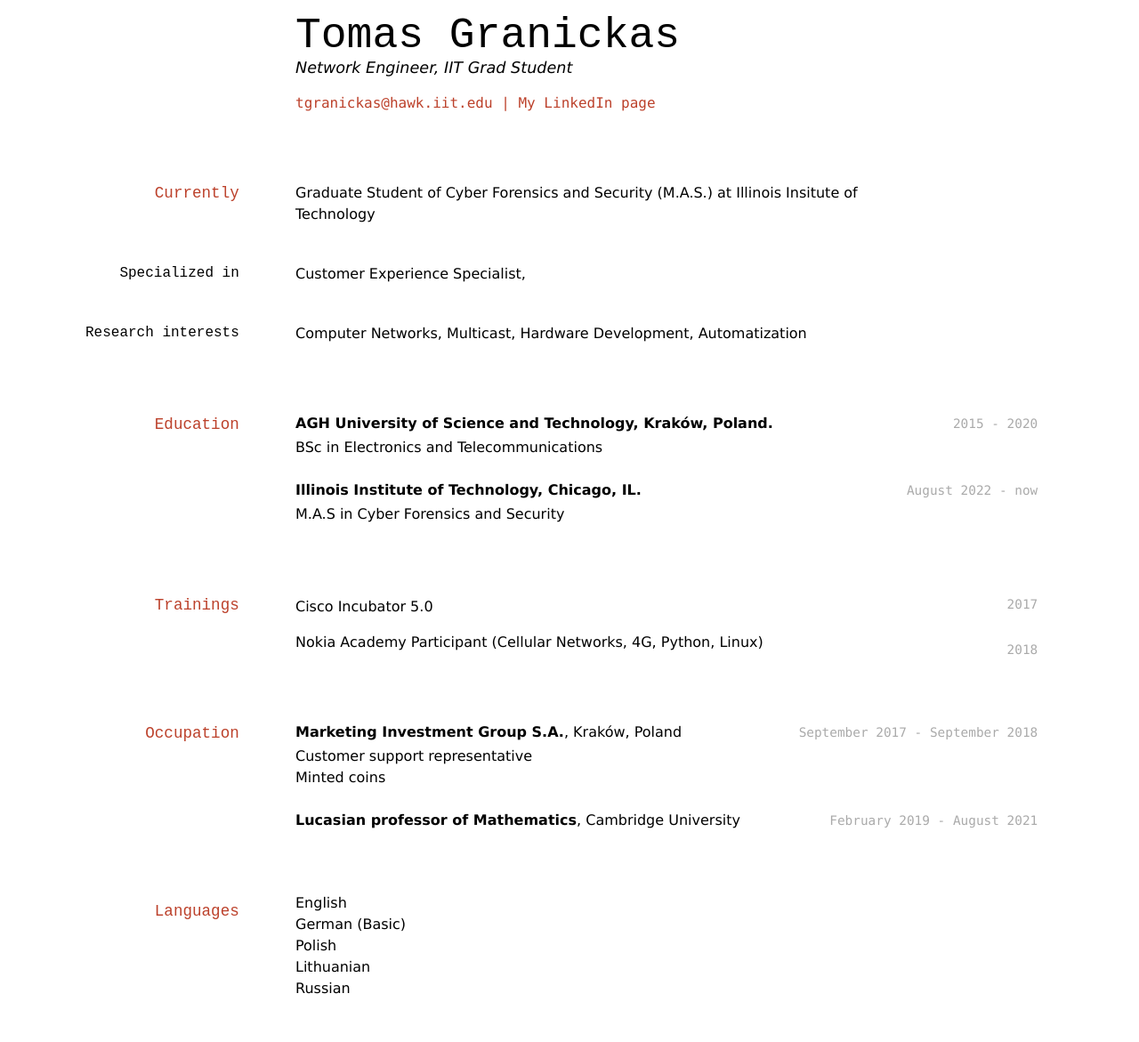
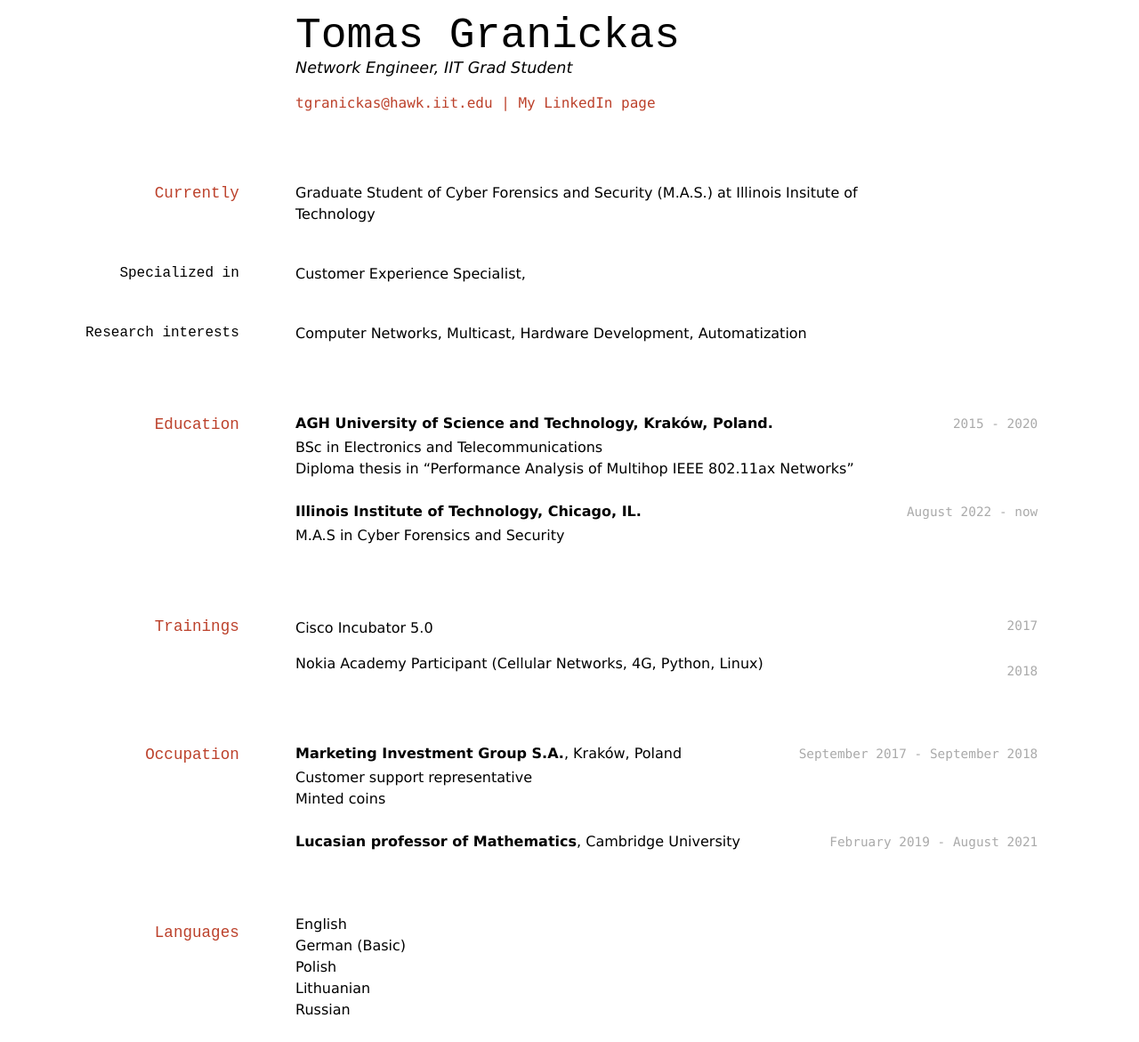
Before and after one commit to Loonzard/Loonzard.github.io, a Jekyll site: the page built from index.md, in a window 1280 px wide. Shown: the whole page at 89% size. Built offline with Jekyll 4.4.1, drawn with Linux system fonts in a browser that asks for light colours; before the commit the page ends 1147 px from its top, so only the background shows below that.

Commit message:
Update index.md

```diff
--- a/index.md
+++ b/index.md
@@ -30,6 +30,7 @@ Computer Networks, Multicast, Hardware Development, Automatization
 __AGH University of Science and Technology, Kraków, Poland.__
 
 - BSc in Electronics and Telecommunications
+- Diploma thesis in "Performance Analysis of Multihop IEEE 802.11ax Networks"
 
 `August 2022 - now`
 __Illinois Institute of Technology, Chicago, IL.__
```
